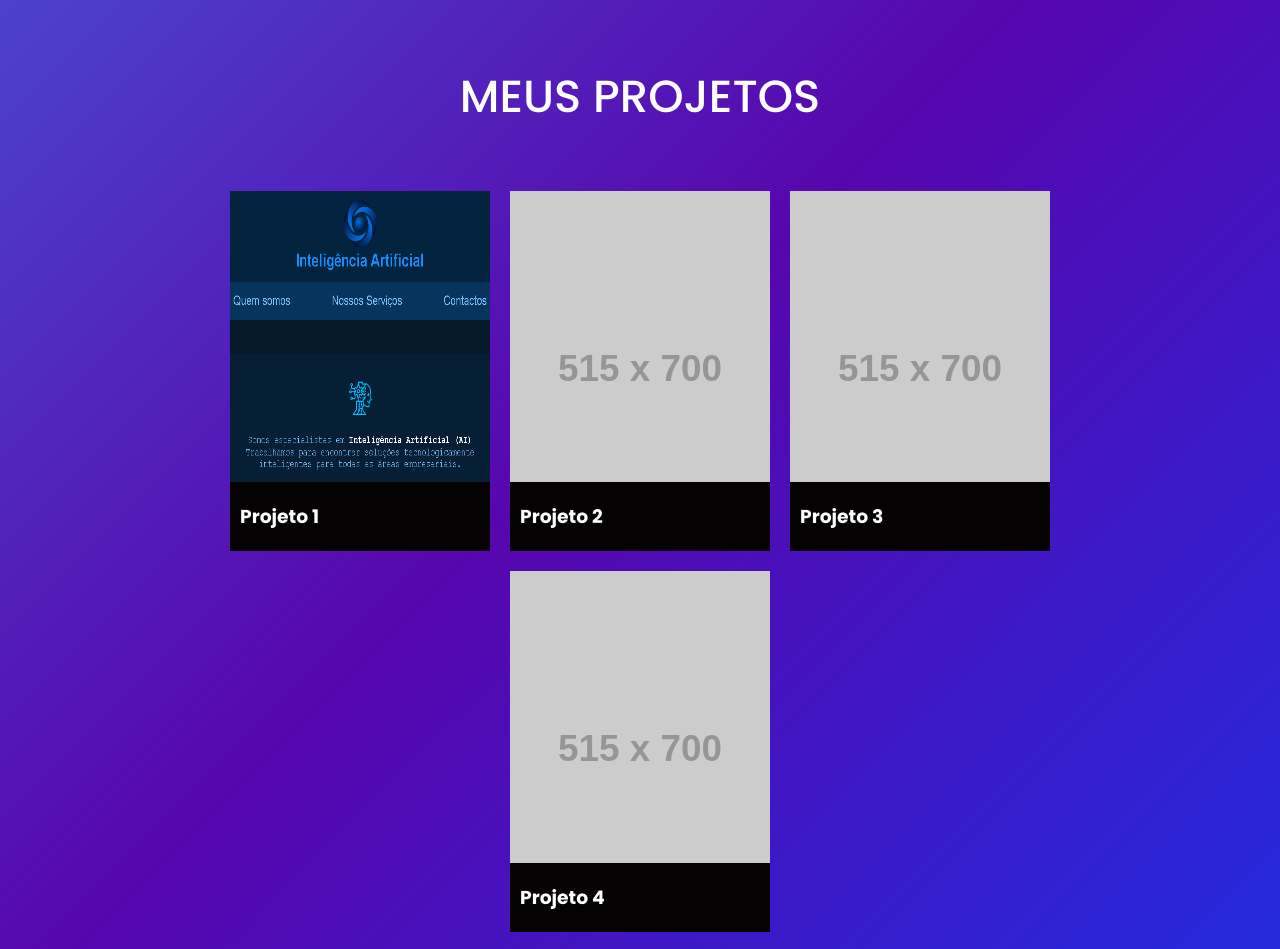
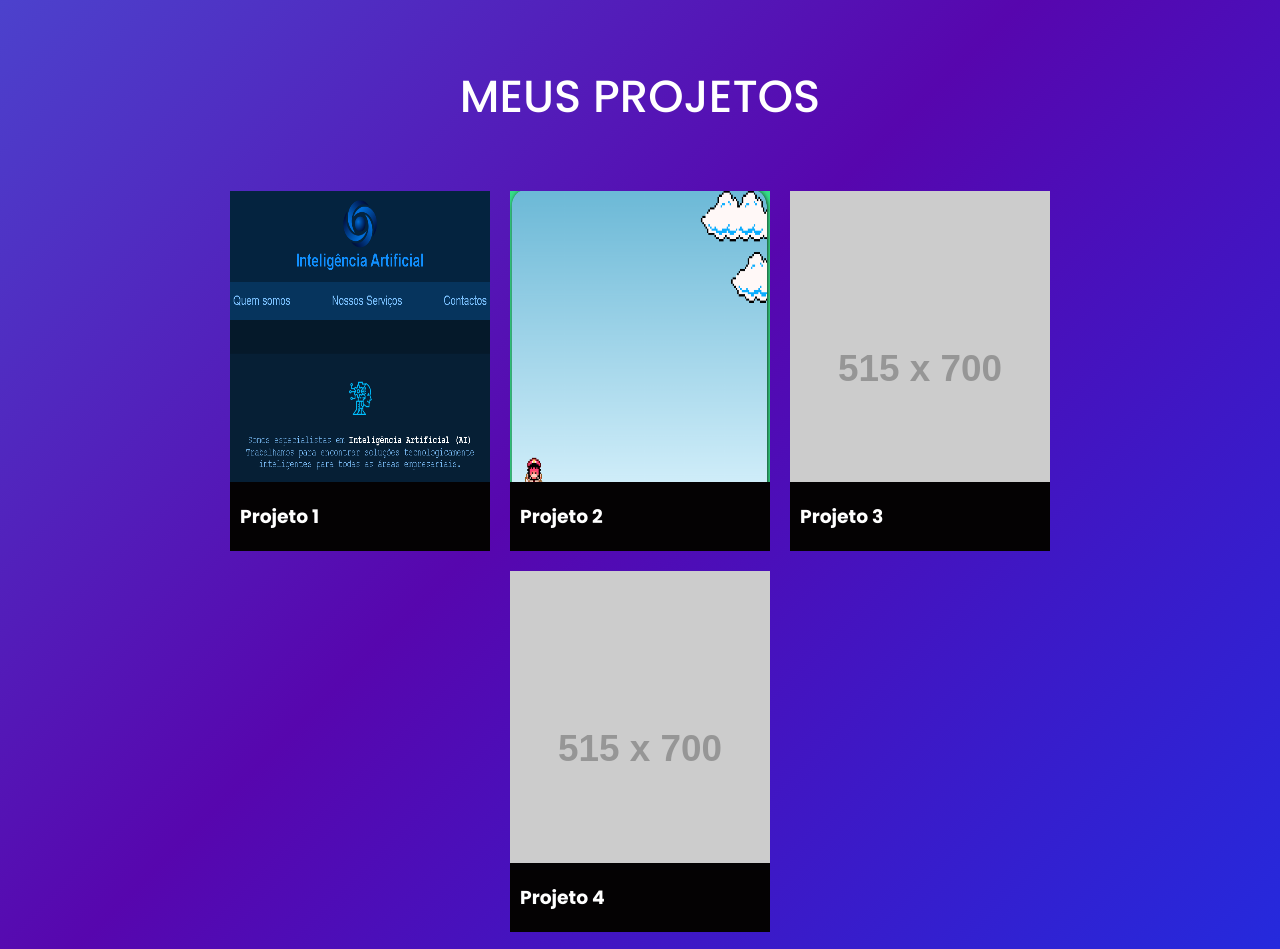
Before and after one commit to cauaMaciel/meu_portifolio, a plain HTML site: page index.html in a window 1280 px wide. Shown: the part 1065-2014 px from the top of the page. Drawn offline with nearby package versions, Linux system fonts and the light colour scheme; placeholder pictures from the web are drawn by us.

Commit message:
projetos novos

```diff
--- a/index.html
+++ b/index.html
@@ -101,7 +101,7 @@
 
       <div class="projeto ativo">
         <a href="#" target="_blank">
-          <img src="https://via.placeholder.com/515x700" alt="Projeto listagem de pokemons" />
+          <img src="src/imagens/mariojogo.png" alt="Projeto listagem de pokemons" />
           <h3>Projeto 2</h3>
           <div class="informacoes-projeto">
             <p>Projeto feito usando HTML, CSS e JavaScript</p>
```
Also changed, not shown: src/imagens/mariojogo.png (added).
